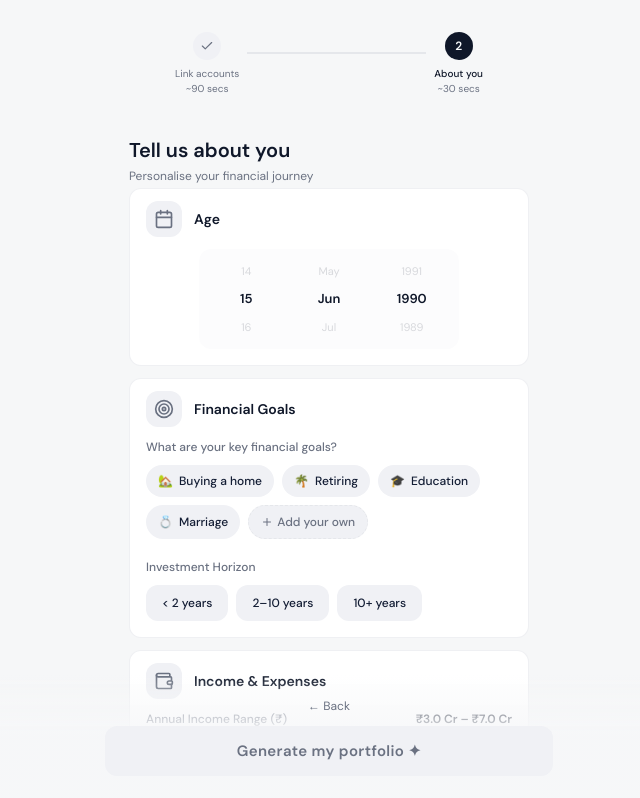
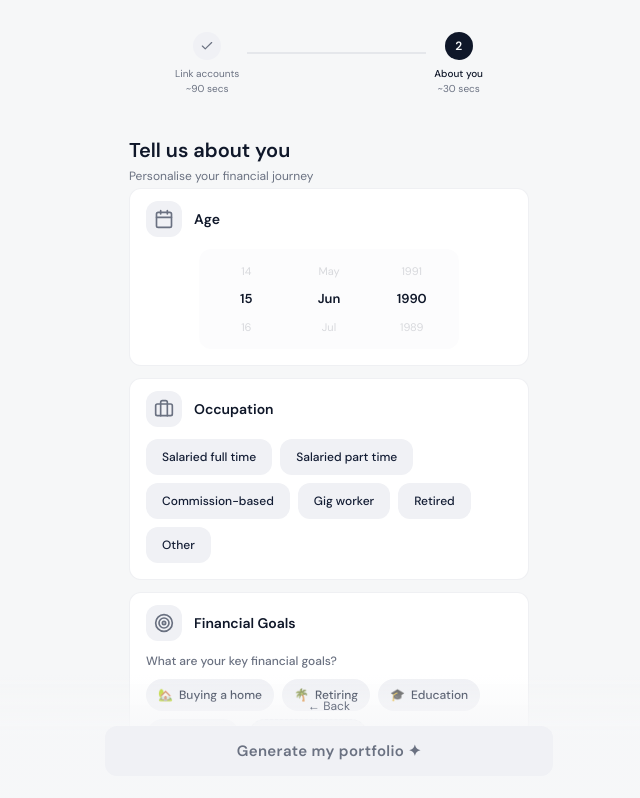
Before and after one commit to bonnievictoria/TillyAI, a React (Vite) app: page /about-you in a window 1280 px wide. Shown: the top 798 px of the page, without its empty margins (311-951 px from the left). Built offline with nearby package versions, Linux system fonts and the light colour scheme; the HTML template or start-up script is replaced by a standard one.

Commit message:
Add Occupation to About You
Co-authored-by: bonnievictoria <26827618+bonnievictoria@users.noreply.github.com>

```diff
--- a/src/pages/AboutYou.tsx
+++ b/src/pages/AboutYou.tsx
@@ -337,6 +337,53 @@ const TellUsAboutYou = ({ onComplete, onBack }: Props) => {
             </div>
           </div>
 
+          {/* Occupation */}
+          <div className="border rounded-xl bg-card overflow-hidden border-border/60">
+            <div className="px-4 py-3">
+              <div className="flex items-center gap-3">
+                <div className="flex h-9 w-9 shrink-0 items-center justify-center rounded-lg bg-secondary">
+                  <Briefcase className="h-[20px] w-[20px] text-muted-foreground" />
+                </div>
+                <p className="text-sm font-semibold text-foreground">Occupation</p>
+              </div>
+            </div>
+            <div className="px-4 pb-4">
+              <div className="flex flex-wrap gap-2">
+                {["Salaried full time", "Salaried part time", "Commission-based", "Gig worker", "Retired", "Other"].map((opt) => {
+                  const isSelected = occupation === opt;
+                  return (
+                    <button
+                      key={opt}
+                      onClick={() => { setOccupation(opt); if (opt !== "Other") setOccupationOther(""); }}
+                      className={`px-4 py-2.5 rounded-xl text-xs font-medium text-center transition-all ${
+                        isSelected
+                          ? "bg-primary text-primary-foreground"
+                          : "bg-secondary text-secondary-foreground hover:bg-muted"
+                      }`}
+                    >
+                      {opt}
+                    </button>
+                  );
+                })}
+              </div>
+              {occupation === "Other" && (
+                <motion.div
+                  initial={{ opacity: 0, height: 0 }}
+                  animate={{ opacity: 1, height: "auto" }}
+                  className="mt-3 overflow-hidden"
+                >
+                  <input
+                    autoFocus
+                    value={occupationOther}
+                    onChange={(e) => setOccupationOther(e.target.value)}
+                    placeholder="Enter your occupation"
+                    className="w-full rounded-xl border border-border bg-background px-3 py-2.5 text-xs text-foreground outline-none placeholder:text-muted-foreground/50 focus:ring-1 focus:ring-primary"
+                  />
+                </motion.div>
+              )}
+            </div>
+          </div>
+
           {/* Financial Goals */}
           <div className="border rounded-xl bg-card overflow-hidden border-border/60">
             <div className="px-4 py-3">
```
